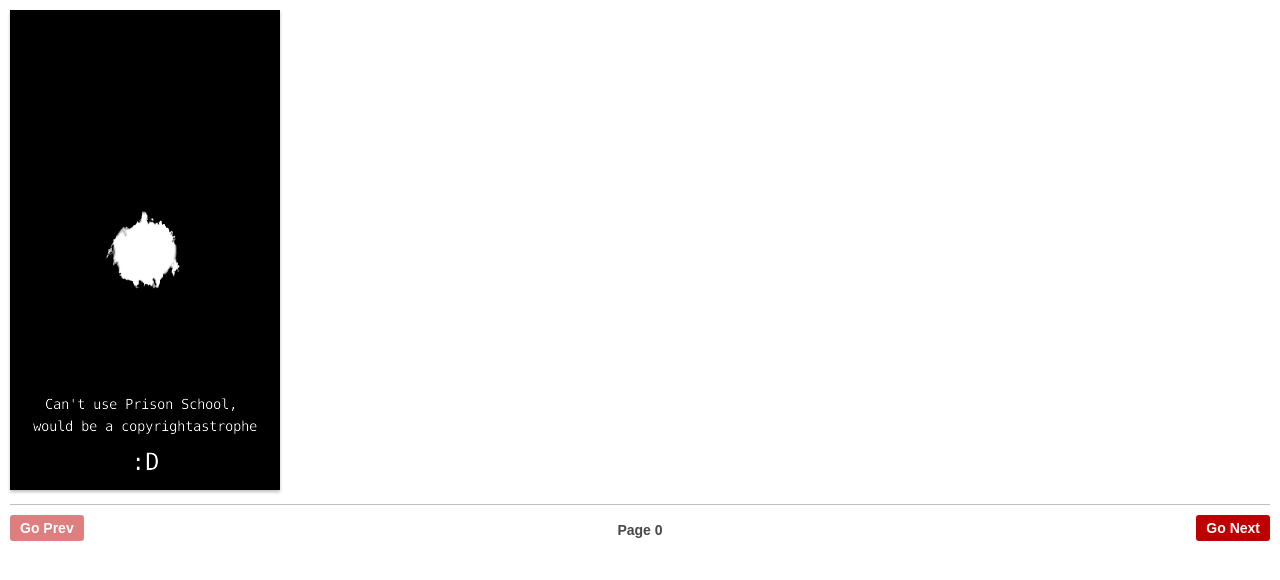
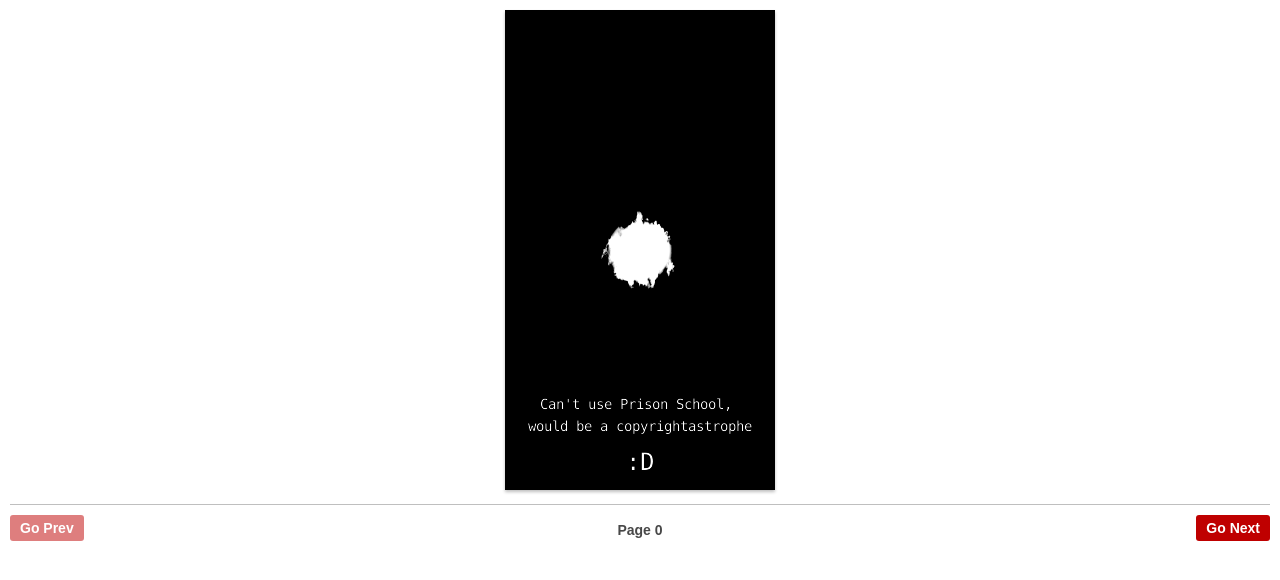
Before and after one commit to b-fuze/lces, a plain HTML site: page example/ps-viewer/index.html in a window 1280 px wide. Drawn offline with Linux system fonts and the light colour scheme.

Commit message:
Quick tweak

```diff
--- a/example/ps-viewer/index.html
+++ b/example/ps-viewer/index.html
@@ -12,7 +12,7 @@
   <body class="lces-themify">
     <div class="main" lces-widget lces-name="lc-main" lces-dyntext> <!-- lces-dyntext will make it scan it and it's children for lces-states/properties
                                                                          i.e. {#property[.with[.possible[.depth]]]} -->
-      <div class="image-wrap">
+      <div class="image-wrap lc-centertext">
         <img src="{#imageSrc}" alt=""/>
         <!-- Here I simply used imageSrc, but it could also be img.source which would be accessed from JS
              as such:   var src = lces("lc-main").img.src;
```
